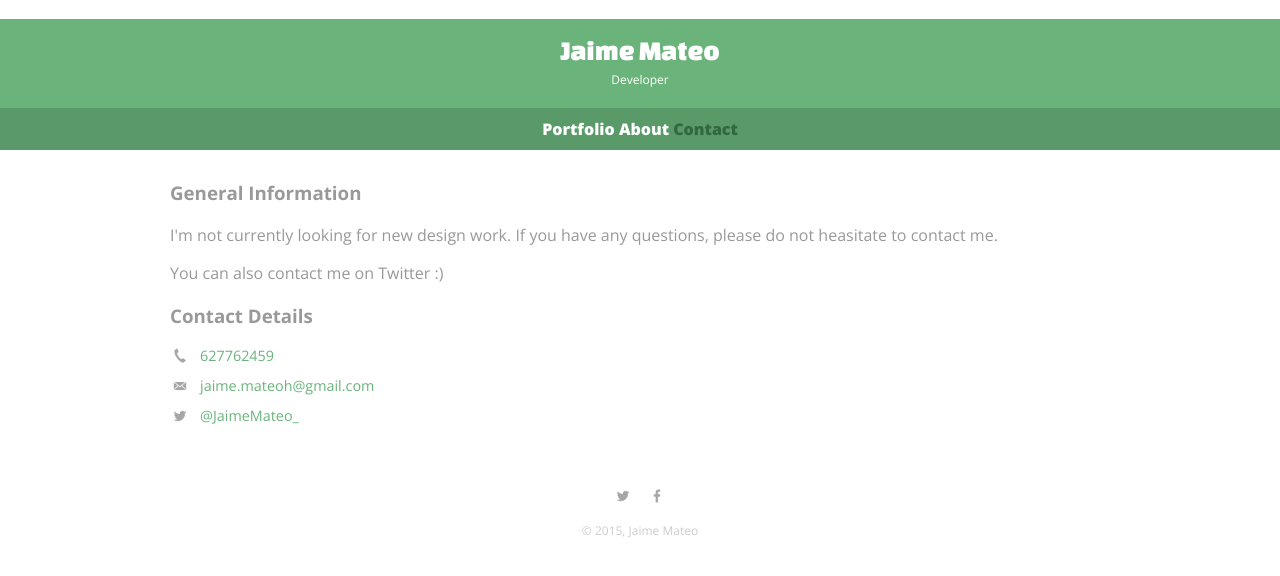
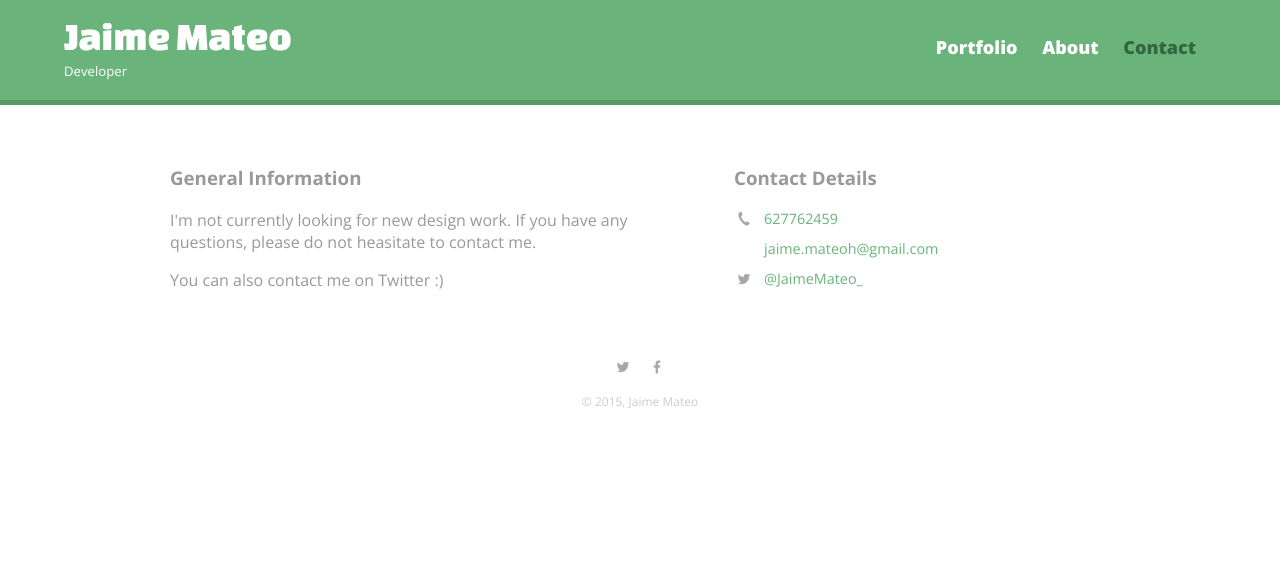
Before and after one commit to jaimemateo/portfolio-campuzano, a plain HTML site: page contact.html in a window 1280 px wide. Drawn offline with nearby package versions, Linux system fonts and the light colour scheme.

Commit message:
Finished layouts and main CSS

```diff
--- a/contact.html
+++ b/contact.html
@@ -10,6 +10,8 @@
         <link rel="stylesheet" href="css/normalize.css">
         <link href='https://fonts.googleapis.com/css?family=Changa+One|Open+Sans:400,400italic,700,700italic,800' rel='stylesheet' type='text/css'>
         <link rel="stylesheet" href="css/csscomun.css">
+        <link rel="stylesheet" href="css/responsive.css">
+        <meta name="viewport" content="width=device-width, initial-scale=1.0">
     </head>
 
     <body>
@@ -29,12 +31,12 @@
 
 
         <div id="wrapper">
-            <section>
+            <section id="primary">
               <h3> General Information </h3>
               <p> I'm not currently looking for new design work. If you have any questions, please do not heasitate to contact me.</p>
               <p> You can also contact me on Twitter :)</p>
             </section>
-            <section>
+            <section id="secondary">
               <h3> Contact Details </h3>
               <ul class="contact-info">
                 <li class="phone"><a href="tel:627762459">627762459</a></li>
--- a/css/csscomun.css
+++ b/css/csscomun.css
@@ -1,40 +1,43 @@
-/* Hoja de estilos CSS */
+/**********************************
+GENERAL
+***********************************/
 
-
-/********
- GENERAL
-********/
-body{
+body {
   font-family: 'Open Sans', sans-serif;
-
 }
 
-#wrapper{
+#wrapper {
   max-width: 940px;
-  margin: 0 auto; /*To center*/
+  margin: 0 auto;
   padding: 0 5%;
 }
 
-a{
+a {
   text-decoration: none;
 }
 
-img{
-  max-width: 100%; /*Tells the image to shrink in case we*/
+img {
+  max-width: 100%;
 }
 
-/********
- HEADING
-********/
-
-header{
-  float: left;
-  margin: 0 0 30px 0; /*Top and clockwise, removes problem with the top margin*/
-  padding: 5px 0 0 0; /**/
-  width: 100%; /*This widget has to occupy all the window*/
+h3 {
+  margin: 0 0 1em 0;
 }
 
-#logo{
+
+
+/**********************************
+HEADING
+***********************************/
+
+header {
+  float: left;
+  margin: 0 0 30px 0;
+  padding: 5px 0 0 0;
+  width: 100%;
+}
+
+#logo {
   text-align: center;
   margin: 0;
 }
@@ -42,47 +45,49 @@ header{
 h1 {
   font-family: 'Changa One', sans-serif;
   margin: 15px 0;
-  font-size: 1.75em; /*1em = 16px*/
+  font-size: 1.75em;
   font-weight: normal;
-  line-height: 0.8em; /*Space between letters*/
+  line-height: 0.8em;
 }
 
 h2 {
-  font-size: 0.75em; /*smaller value*/
-  margin: -5px 0 0; /*the top, the left and right, the buttom. Only margin in the top*/
-  font-weight: normal; /*unbold*/
+  font-size: 0.75em;
+  margin: -5px 0 0;
+  font-weight: normal;
 }
 
-/********
- NAVIGATION
-********/
 
-nav{
+
+/**********************************
+NAVIGATION
+***********************************/
+
+nav {
   text-align: center;
   padding: 10px 0;
   margin: 20px 0 0;
 }
 
-nav ul{
-  list-style:none;
+nav ul {
+  list-style: none;
   margin: 0 10px;
   padding: 0;
 }
 
-nav li{
-  display: inline-block; /*Sections, div etc move elements. paragraph doesn't do that*/
-
+nav li {
+  display: inline-block;
 }
 
-nav a{
-  font-weight:800;
-  padding: 15px, 10px:
-
+nav a {
+  font-weight: 800;
+  padding: 15px 10px;
 }
 
-/********
- FOOTER
-********/
+
+
+/**********************************
+FOOTER
+***********************************/
 
 footer {
   font-size: 0.75em;
@@ -98,48 +103,51 @@ footer {
   margin: 0 5px;
 }
 
-/********
- PAGE PORTFOLIO
-********/
 
-#gallery{
+
+/**********************************
+PAGE: PORTFOLIO
+***********************************/
+
+#gallery {
   margin: 0;
   padding: 0;
-  list-style: none; /*Delete the points*/
-
+  list-style: none;
 }
 
 #gallery li {
-  float: left; /*Image position is next to the previous*/
-  width:45%; /*Images use 45% of the width of the window browser*/
+  float: left;
+  width: 45%;
   margin: 2.5%;
   background-color: #f5f5f5;
   color: #bdc3c7;
 }
 
-#gallery li a p{
+#gallery li a p {
   margin: 0;
   padding: 5%;
   font-size: 0.75em;
-  color: #bdc3c7;
+  color: #bdc3c7
 }
 
-/********
- PAGE ABOUT
-********/
+
+
+/**********************************
+PAGE: ABOUT
+***********************************/
 
 .profile-photo {
   display: block;
-  margin-right: auto;
-  margin-left: auto;
-  margin-bottom: 30px;
-  border-radius: 100px;
-  max-width: 100%;
+  max-width: 150px;
+  margin: 0 auto 30px;
+  border-radius: 100%;
 }
 
-/***************
- PAGE CONTACT
-***************/
+
+
+/**********************************
+PAGE: CONTACT
+***********************************/
 
 .contact-info {
   list-style: none;
@@ -147,36 +155,44 @@ footer {
   margin: 0;
   font-size: 0.9em;
 }
-.contact-info a{
+
+.contact-info a {
+  display: block;
   min-height: 20px;
-  display: block;
   background-repeat: no-repeat;
   background-size: 20px 20px;
   padding: 0 0 0 30px;
   margin: 0 0 10px;
 }
-.contact-info li.phone a{
+
+.contact-info li.phone a {
   background-image: url('../img/phone.png');
 }
-.contact-info li.email a{
+
+.contact-info li.mail a {
   background-image: url('../img/mail.png');
 }
-.contact-info li.twitter a{
+
+.contact-info li.twitter a {
   background-image: url('../img/twitter.png');
 }
 
-/********
- COLORs
-********/
 
+
+/**********************************
+COLORS
+***********************************/
+
+/* site body */
 body {
   background-color: #fff;
   color: #999;
 }
 
-header{
-    background: #6ab47b;
-    border-color: #599a68;
+/* green header */
+header {
+  background: #6ab47b;
+  border-color: #599a68;
 }
 
 /* nav background on mobile */
@@ -184,6 +200,7 @@ nav {
   background: #599a68;
 }
 
+/* logo text */
 h1, h2 {
   color: #fff;
 }
--- /dev/null
+++ b/css/responsive.css
@@ -0,0 +1,79 @@
+@media screen and (min-width: 480px) {
+
+  /**********************************
+  TWO COLUMN LAYOUT
+  ***********************************/
+
+  #primary {
+    width: 50%;
+    float: left;
+  }
+
+  #secondary {
+    width: 40%;
+    float: right;
+  }
+
+
+
+  /**********************************
+  PAGE: PORTFOLIO
+  ***********************************/
+
+  #gallery li {
+    width: 28.3333%;
+  }
+
+  #gallery li:nth-child(4n) {
+    clear: left;
+  }
+
+  /**********************************
+  PAGE: ABOUT
+  ***********************************/
+
+  .profile-photo {
+    float: left;
+    margin: 0 5% 80px 0;
+  }
+
+}
+
+@media screen and (min-width: 660px) {
+
+  /**********************************
+  HEADER
+  ***********************************/
+
+  nav {
+    background: none;
+    float: right;
+    font-size: 1.125em;
+    margin-right: 5%;
+    text-align: right;
+    width: 45%;
+  }
+
+  #logo {
+    float: left;
+    margin-left: 5%;
+    text-align: left;
+    width: 45%;
+  }
+
+  h1 {
+    font-size: 2.5em;
+  }
+
+  h2 {
+    font-size: 0.825em;
+    margin-bottom: 20px;
+  }
+
+  header {
+    border-bottom: 5px solid #599a68;
+    margin-bottom: 60px;
+  }
+
+
+}
```
Also changed, not shown: about.html (+2 -0 lines), index.html (+2 -0 lines), css/cssindex.css (deleted).
